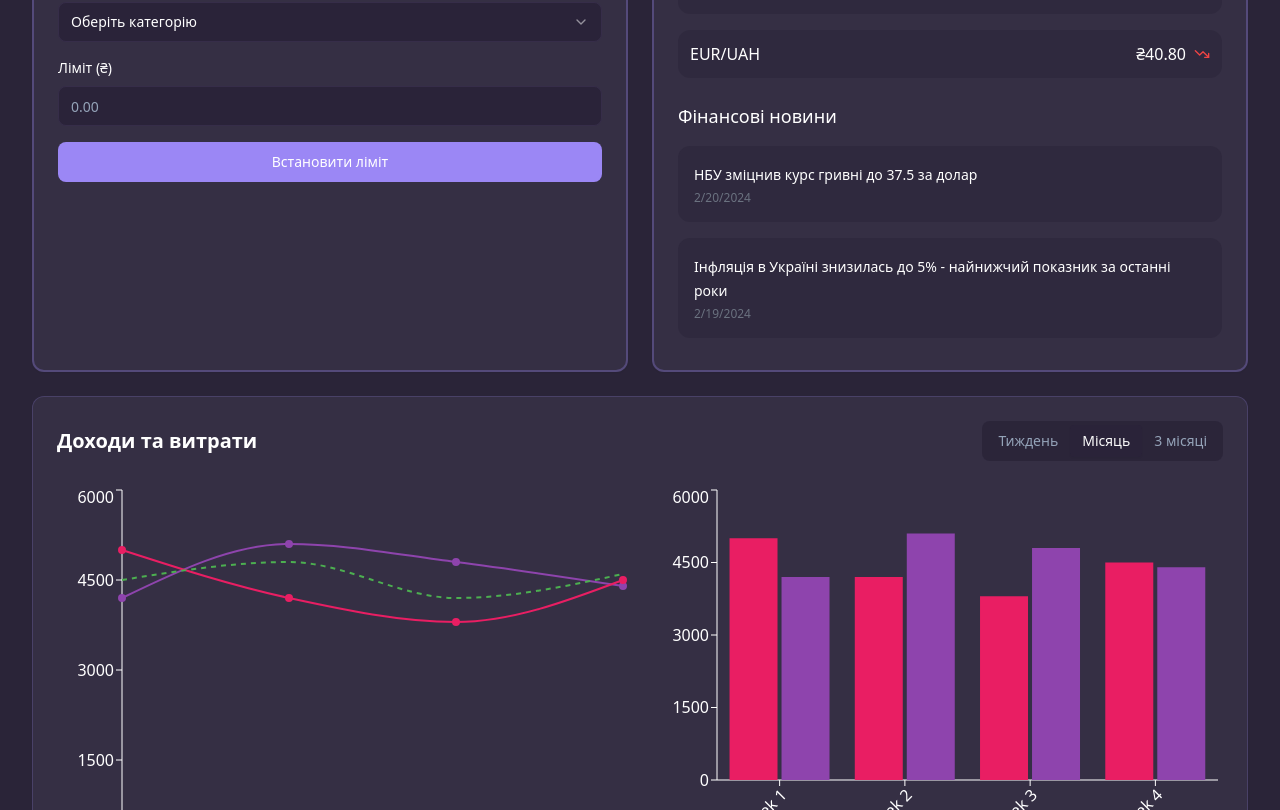
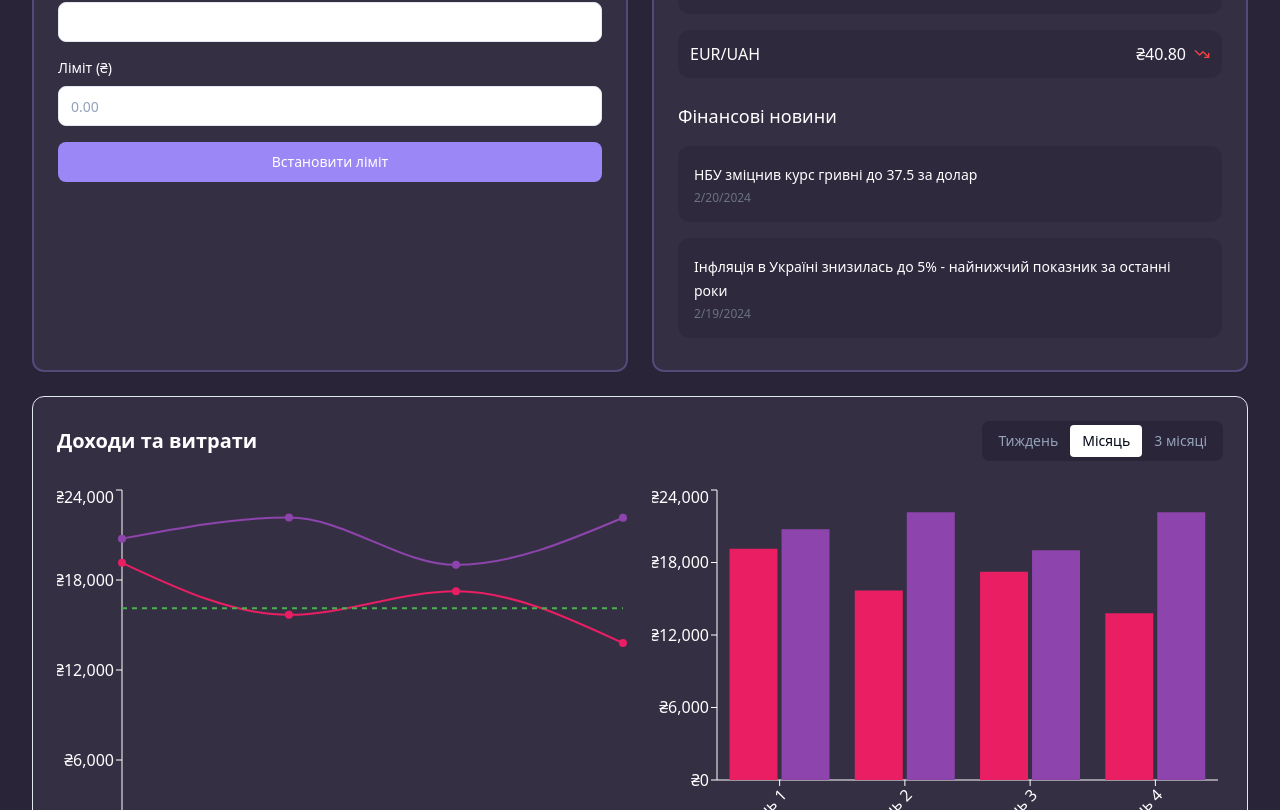
Before and after one commit to GSMelford/finance-fusion-dash, a React (Vite) app: page / in a window 1280 px wide. Shown: the part 1990-2800 px from the top of the page. Built offline with nearby package versions, Linux system fonts and the light colour scheme.

Commit message:
Adapt Income and Expense Graphs
Update the income and expense graphs on the dashboard to reflect overall expenditures. Introduce dynamic elements to enhance interactivity and user engagement.
[skip gpt_engineer]

```diff
--- a/src/index.css
+++ b/src/index.css
@@ -1,46 +1,104 @@
-@import url('https://fonts.googleapis.com/css2?family=Inter:wght@400;500;600;700&display=swap');
-
 @tailwind base;
 @tailwind components;
 @tailwind utilities;
 
 @layer base {
   :root {
-    --background: 260 24% 18%;
-    --foreground: 0 0% 98%;
-    --card: 260 24% 23%;
-    --card-foreground: 0 0% 98%;
-    --popover: 260 24% 18%;
-    --popover-foreground: 0 0% 98%;
-    --primary: 255 83% 75%;
-    --primary-foreground: 0 0% 98%;
-    --secondary: 260 24% 18%;
-    --secondary-foreground: 0 0% 98%;
-    --muted: 260 24% 23%;
-    --muted-foreground: 220 9% 65%;
-    --accent: 260 24% 18%;
-    --accent-foreground: 0 0% 98%;
-    --destructive: 0 62.8% 30.6%;
-    --destructive-foreground: 0 0% 98%;
-    --border: 260 24% 23%;
-    --input: 260 24% 23%;
-    --ring: 260 83% 75%;
+    --background: 0 0% 100%;
+    --foreground: 222.2 84% 4.9%;
+
+    --card: 0 0% 100%;
+    --card-foreground: 222.2 84% 4.9%;
+
+    --popover: 0 0% 100%;
+    --popover-foreground: 222.2 84% 4.9%;
+
+    --primary: 222.2 47.4% 11.2%;
+    --primary-foreground: 210 40% 98%;
+
+    --secondary: 210 40% 96.1%;
+    --secondary-foreground: 222.2 47.4% 11.2%;
+
+    --muted: 210 40% 96.1%;
+    --muted-foreground: 215.4 16.3% 46.9%;
+
+    --accent: 210 40% 96.1%;
+    --accent-foreground: 222.2 47.4% 11.2%;
+
+    --destructive: 0 84.2% 60.2%;
+    --destructive-foreground: 210 40% 98%;
+
+    --border: 214.3 31.8% 91.4%;
+    --input: 214.3 31.8% 91.4%;
+    --ring: 222.2 84% 4.9%;
+
+    --radius: 0.5rem;
   }
 
-  * {
-    @apply border-border antialiased;
-  }
+  .dark {
+    --background: 222.2 84% 4.9%;
+    --foreground: 210 40% 98%;
 
-  body {
-    @apply bg-[#2A2438] text-foreground font-sans;
-    font-feature-settings: "rlig" 1, "calt" 1;
-  }
+    --card: 222.2 84% 4.9%;
+    --card-foreground: 210 40% 98%;
 
-  .glass-card {
-    @apply bg-card/90 backdrop-blur-lg border border-primary/20 shadow-[0_0_15px_rgba(155,135,245,0.3)];
-  }
+    --popover: 222.2 84% 4.9%;
+    --popover-foreground: 210 40% 98%;
 
-  .hover-scale {
-    @apply transition-transform duration-300 hover:scale-[1.02];
+    --primary: 210 40% 98%;
+    --primary-foreground: 222.2 47.4% 11.2%;
+
+    --secondary: 217.2 32.6% 17.5%;
+    --secondary-foreground: 210 40% 98%;
+
+    --muted: 217.2 32.6% 17.5%;
+    --muted-foreground: 215 20.2% 65.1%;
+
+    --accent: 217.2 32.6% 17.5%;
+    --accent-foreground: 210 40% 98%;
+
+    --destructive: 0 62.8% 30.6%;
+    --destructive-foreground: 210 40% 98%;
+
+    --border: 217.2 32.6% 17.5%;
+    --input: 217.2 32.6% 17.5%;
+    --ring: 212.7 26.8% 83.9%;
   }
 }
+
+@layer base {
+  * {
+    @apply border-border;
+  }
+  body {
+    @apply bg-background text-foreground;
+  }
+}
+
+@keyframes draw {
+  from {
+    stroke-dashoffset: 1000;
+  }
+  to {
+    stroke-dashoffset: 0;
+  }
+}
+
+@keyframes rise {
+  from {
+    transform: scaleY(0);
+  }
+  to {
+    transform: scaleY(1);
+  }
+}
+
+.animate-draw {
+  stroke-dasharray: 1000;
+  animation: draw 1.5s ease-out forwards;
+}
+
+.animate-rise {
+  transform-origin: bottom;
+  animation: rise 0.8s ease-out forwards;
+}
--- a/src/pages/Index.tsx
+++ b/src/pages/Index.tsx
@@ -3,7 +3,7 @@ import { Card } from "@/components/ui/card";
 import { Button } from "@/components/ui/button";
 import { LineChart, Line, XAxis, YAxis, Tooltip, ResponsiveContainer, BarChart, Bar } from "recharts";
 import { Tabs, TabsList, TabsTrigger } from "@/components/ui/tabs";
-import CategorySpending from "@/components/CategorySpending";
+import CategorySpending, { categories } from "@/components/CategorySpending";
 import SmartConclusions from "@/components/SmartConclusions";
 import RecentTransactions from "@/components/RecentTransactions";
 import ChartTooltip from "@/components/ChartTooltip";
@@ -12,33 +12,40 @@ import { useTheme } from "next-themes";
 import AIChatPanel from "@/components/AIChatPanel";
 import CategoryLimitsManager from "@/components/CategoryLimitsManager";
 import CurrencyRates from "@/components/CurrencyRates";
+import { convertToUAH } from "@/utils/currency";
 
-const timeframeData = {
-  week: [
-    { name: "Mon", expenses: 2100, income: 1800, forecast: 1900, category: "Продукти", amount: 800 },
-    { name: "Tue", expenses: 1600, income: 2200, forecast: 1800, category: "Транспорт", amount: 400 },
-    { name: "Wed", expenses: 2300, income: 1900, forecast: 2000, category: "Розваги", amount: 600 },
-    { name: "Thu", expenses: 1400, income: 2500, forecast: 1700, category: "Здоров'я", amount: 900 },
-    { name: "Fri", expenses: 1900, income: 2100, forecast: 1600, category: "Кафе", amount: 700 },
-    { name: "Sat", expenses: 2500, income: 1700, forecast: 2200, category: "Подарунки", amount: 500 },
-    { name: "Sun", expenses: 1800, income: 2300, forecast: 1900, category: "Комуналка", amount: 1000 },
-  ],
-  month: [
-    { name: "Week 1", expenses: 5000, income: 4200, forecast: 4500, category: "Продукти", amount: 2500 },
-    { name: "Week 2", expenses: 4200, income: 5100, forecast: 4800, category: "Розваги", amount: 1800 },
-    { name: "Week 3", expenses: 3800, income: 4800, forecast: 4200, category: "Транспорт", amount: 1500 },
-    { name: "Week 4", expenses: 4500, income: 4400, forecast: 4600, category: "Здоров'я", amount: 2000 },
-  ],
-  quarter: [
-    { name: "Month 1", expenses: 15000, income: 12000, forecast: 13500, category: "Продукти", amount: 8000 },
-    { name: "Month 2", expenses: 13000, income: 14500, forecast: 14000, category: "Розваги", amount: 6000 },
-    { name: "Month 3", expenses: 14000, income: 13500, forecast: 13800, category: "Транспорт", amount: 7000 },
-  ],
+const generateTimeframeData = (baseExpenses: number, baseIncome: number) => {
+  const randomVariation = () => 0.8 + Math.random() * 0.4; // Random value between 0.8 and 1.2
+
+  return {
+    week: Array.from({ length: 7 }, (_, i) => ({
+      name: ["Пн", "Вт", "Ср", "Чт", "Пт", "Сб", "Нд"][i],
+      expenses: Math.round(baseExpenses / 7 * randomVariation()),
+      income: Math.round(baseIncome / 7 * randomVariation()),
+      forecast: Math.round(baseExpenses / 7),
+    })),
+    month: Array.from({ length: 4 }, (_, i) => ({
+      name: `Тиждень ${i + 1}`,
+      expenses: Math.round(baseExpenses / 4 * randomVariation()),
+      income: Math.round(baseIncome / 4 * randomVariation()),
+      forecast: Math.round(baseExpenses / 4),
+    })),
+    quarter: Array.from({ length: 3 }, (_, i) => ({
+      name: `Місяць ${i + 1}`,
+      expenses: Math.round(baseExpenses * randomVariation()),
+      income: Math.round(baseIncome * randomVariation()),
+      forecast: baseExpenses,
+    })),
+  };
 };
 
 const Index = () => {
   const [timeframe, setTimeframe] = useState("month");
   const { theme, setTheme } = useTheme();
+
+  const totalExpenses = categories.reduce((sum, cat) => sum + cat.value, 0);
+  const estimatedIncome = Math.round(totalExpenses * 1.2); // Income is 20% higher than expenses
+  const timeframeData = generateTimeframeData(totalExpenses, estimatedIncome);
 
   return (
     <div className="min-h-screen bg-[#2A2438] p-6 md:p-8">
@@ -102,9 +109,15 @@ const Index = () => {
           <div className="grid grid-cols-1 lg:grid-cols-2 gap-6">
             <div className="h-[400px]">
               <ResponsiveContainer width="100%" height="100%">
-                <LineChart data={timeframeData[timeframe as keyof typeof timeframeData]}>
+                <LineChart
+                  data={timeframeData[timeframe as keyof typeof timeframeData]}
+                  className="animate-fade-in"
+                >
                   <XAxis dataKey="name" stroke="#ffffff" />
-                  <YAxis stroke="#ffffff" />
+                  <YAxis
+                    stroke="#ffffff"
+                    tickFormatter={(value) => `₴${convertToUAH(value)}`}
+                  />
                   <Tooltip content={<ChartTooltip />} />
                   <Line
                     type="monotone"
@@ -113,6 +126,7 @@ const Index = () => {
                     stroke="#8e44ad"
                     strokeWidth={2}
                     dot={{ fill: "#8e44ad", strokeWidth: 2 }}
+                    className="animate-draw"
                   />
                   <Line
                     type="monotone"
@@ -121,6 +135,7 @@ const Index = () => {
                     stroke="#e91e63"
                     strokeWidth={2}
                     dot={{ fill: "#e91e63", strokeWidth: 2 }}
+                    className="animate-draw [animation-delay:200ms]"
                   />
                   <Line
                     type="monotone"
@@ -130,18 +145,57 @@ const Index = () => {
                     strokeDasharray="5 5"
                     strokeWidth={2}
                     dot={false}
+                    className="animate-draw [animation-delay:400ms]"
                   />
                 </LineChart>
               </ResponsiveContainer>
             </div>
             <div className="h-[400px]">
               <ResponsiveContainer width="100%" height="100%">
-                <BarChart data={timeframeData[timeframe as keyof typeof timeframeData]}>
-                  <XAxis dataKey="name" angle={-45} textAnchor="end" height={100} stroke="#ffffff" />
-                  <YAxis stroke="#ffffff" />
-                  <Tooltip />
-                  <Bar dataKey="expenses" name="Витрати" fill="#e91e63" />
-                  <Bar dataKey="income" name="Доходи" fill="#8e44ad" />
+                <BarChart
+                  data={timeframeData[timeframe as keyof typeof timeframeData]}
+                  className="animate-fade-in [animation-delay:200ms]"
+                >
+                  <XAxis
+                    dataKey="name"
+                    angle={-45}
+                    textAnchor="end"
+                    height={100}
+                    stroke="#ffffff"
+                  />
+                  <YAxis
+                    stroke="#ffffff"
+                    tickFormatter={(value) => `₴${convertToUAH(value)}`}
+                  />
+                  <Tooltip
+                    content={({ active, payload }) => {
+                      if (active && payload && payload.length) {
+                        return (
+                          <div className="bg-background/95 backdrop-blur-sm p-3 rounded-lg border border-border">
+                            <p className="font-semibold">{payload[0].payload.name}</p>
+                            {payload.map((entry, index) => (
+                              <p key={index} className="text-sm">
+                                {entry.name}: ₴{convertToUAH(entry.value)}
+                              </p>
+                            ))}
+                          </div>
+                        );
+                      }
+                      return null;
+                    }}
+                  />
+                  <Bar
+                    dataKey="expenses"
+                    name="Витрати"
+                    fill="#e91e63"
+                    className="animate-rise"
+                  />
+                  <Bar
+                    dataKey="income"
+                    name="Доходи"
+                    fill="#8e44ad"
+                    className="animate-rise [animation-delay:200ms]"
+                  />
                 </BarChart>
               </ResponsiveContainer>
             </div>
```
